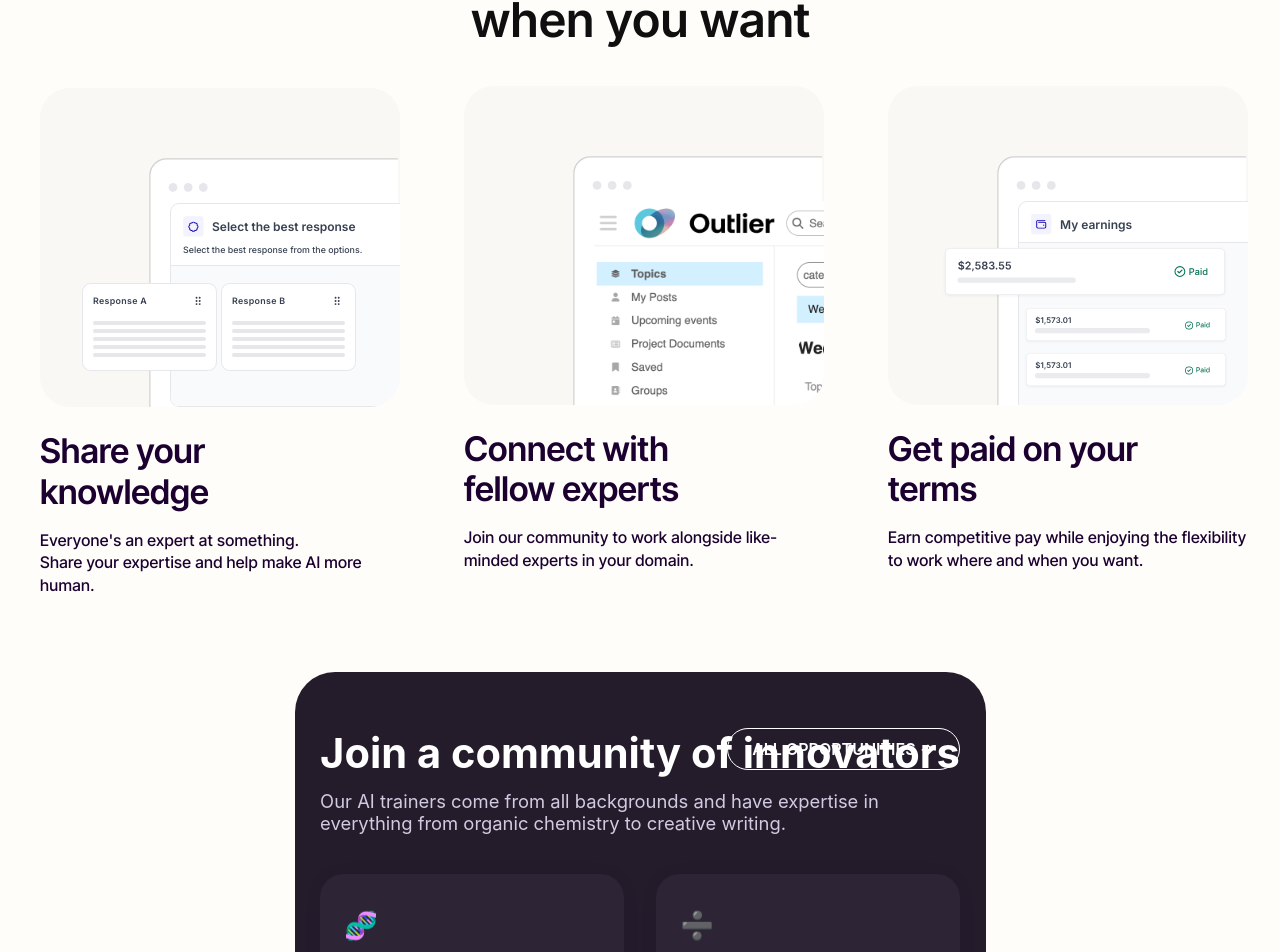
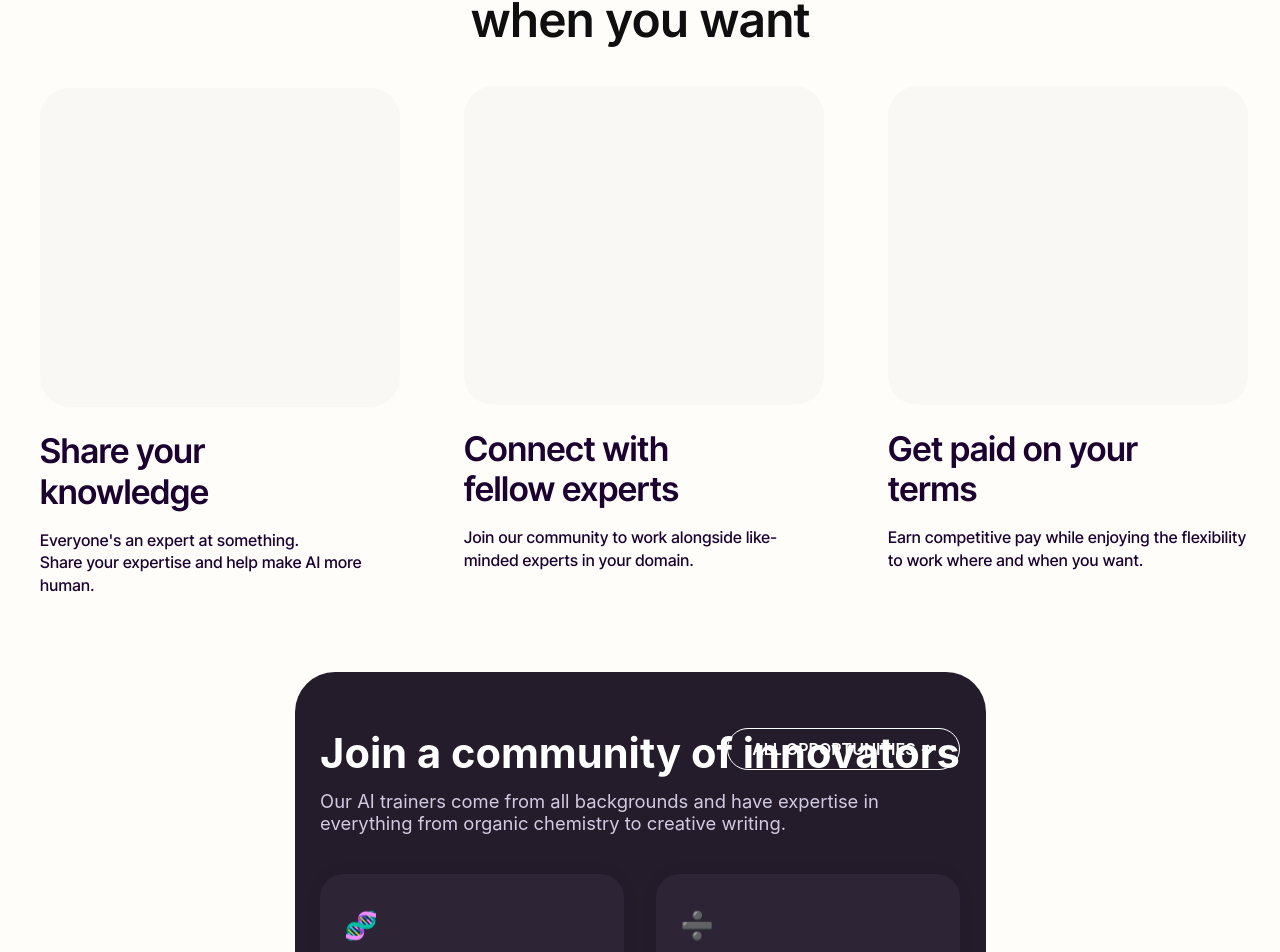
Before and after one commit to Krisha-cmd/CursorAI, a React (Create React App) app: page / in a window 1280 px wide. Shown: the part 1142-2094 px from the top of the page. Built offline with nearby package versions, Linux system fonts and the light colour scheme.

Commit message:
Feature section with animation

```diff
--- a/src/components/Features.js
+++ b/src/components/Features.js
@@ -1,4 +1,4 @@
-import React from 'react';
+import React, { useEffect, useRef } from 'react';
 import '../styles/components/Features.css';
 import ResponseCards from './ResponseCards';
 import baseFeature from '../Assets/baseFeature.svg';
@@ -7,20 +7,75 @@ import FeatureCardWithSVGs from './FeatureCardWithSVGs';
 import feature2 from '../Assets/feature2.png';
 
 function Features() {
+  const featureRefs = useRef([]);
+  const lastScrollY = useRef(window.scrollY);
+  const sectionRef = useRef(null);
+
+  useEffect(() => {
+    const observer = new IntersectionObserver(
+      (entries) => {
+        entries.forEach((entry) => {
+          const currentScrollY = window.scrollY;
+          const sectionTop = sectionRef.current.getBoundingClientRect().top + window.scrollY;
+
+          // If scrolling down, always play animation
+          if (entry.isIntersecting && currentScrollY > lastScrollY.current) {
+            // Remove the class first
+            entry.target.classList.remove('visible');
+            // Add a small delay before adding the class back
+            setTimeout(() => {
+              entry.target.classList.add('visible');
+            }, 50);
+          }
+          // If scrolling up, just make it visible without animation
+          else if (entry.isIntersecting && currentScrollY < lastScrollY.current) {
+            entry.target.classList.add('visible');
+          }
+          // If scrolled above the section, hide the element
+          else if (currentScrollY < sectionTop - 100) {
+            entry.target.classList.remove('visible');
+          }
+        });
+        lastScrollY.current = window.scrollY;
+      },
+      {
+        threshold: 0.2,
+        rootMargin: '0px'
+      }
+    );
+
+    // Observe all feature-image-base elements
+    featureRefs.current.forEach((ref) => {
+      if (ref) {
+        observer.observe(ref);
+      }
+    });
+
+    return () => {
+      // Cleanup observer on component unmount
+      featureRefs.current.forEach((ref) => {
+        if (ref) {
+          observer.unobserve(ref);
+        }
+      });
+    };
+  }, []);
+
   return (
-    <section className="features">
+    <section className="features" ref={sectionRef}>
       <h2 className="section-title">Share your expertise and get paid<br />working where and when you want</h2>
       <div className="feature-cards">
         <div className="feature-card">
           <div className="feature-image">
-            <div className="feature-image-base">
+            <div className="feature-image-base" ref={el => featureRefs.current[0] = el}>
               <img src={baseFeature} alt="base feature" />
               <BaseFeatureCard
                 title="Select the best response"
                 description="Select the best response from the options."
+                logo="featureLogo"
               />
+              <ResponseCards />
             </div>
-            <ResponseCards />
           </div>
           <h3>Share your</h3>
           <h3>knowledge</h3>
@@ -29,7 +84,7 @@ Share your expertise and help make AI more human.</p>
         </div>
         <div className="feature-card">
           <div className="feature-image">
-            <div className="feature-image-base">
+            <div className="feature-image-base" ref={el => featureRefs.current[1] = el}>
               <img src={baseFeature} alt="base feature" />
               <img id="feature2" src={feature2} alt="" />
             </div>
@@ -39,7 +94,7 @@ Share your expertise and help make AI more human.</p>
         </div>
         <div className="feature-card">
           <div className="feature-image">
-            <div className="feature-image-base">
+            <div className="feature-image-base" ref={el => featureRefs.current[2] = el}>
               <img src={baseFeature} alt="base feature" />
               <BaseFeatureCard
                 title="My earnings"
--- a/src/styles/components/Features.css
+++ b/src/styles/components/Features.css
@@ -17,11 +17,19 @@
 
 .feature-image-base {
   position: absolute;
-  top:70px;
-  left:109px;
+  top: 70px;
+  left: 109px;
   width: auto;
   height: auto;
   z-index: 1;
+  opacity: 0;
+  transform: translateY(50px);
+  transition: opacity 0.3s ease-out, transform 0.3s ease-out;
+}
+
+.feature-image-base.visible {
+  opacity: 1;
+  transform: translateY(0);
 }
 
 .feature-image-base img {
--- a/src/styles/components/ResponseCards.css
+++ b/src/styles/components/ResponseCards.css
@@ -2,13 +2,13 @@
   display: flex;
   flex-direction: row;
   gap: 4px;
-  width: 100%;
-  height: 88px;
+  width: 274px;
+  height: 89px;
   max-width: 300px;
   z-index: 5;
   position: absolute;
   bottom: 36px;
-  left: 42px;
+  right: 42px;
 }
 
 .response-card {
```
